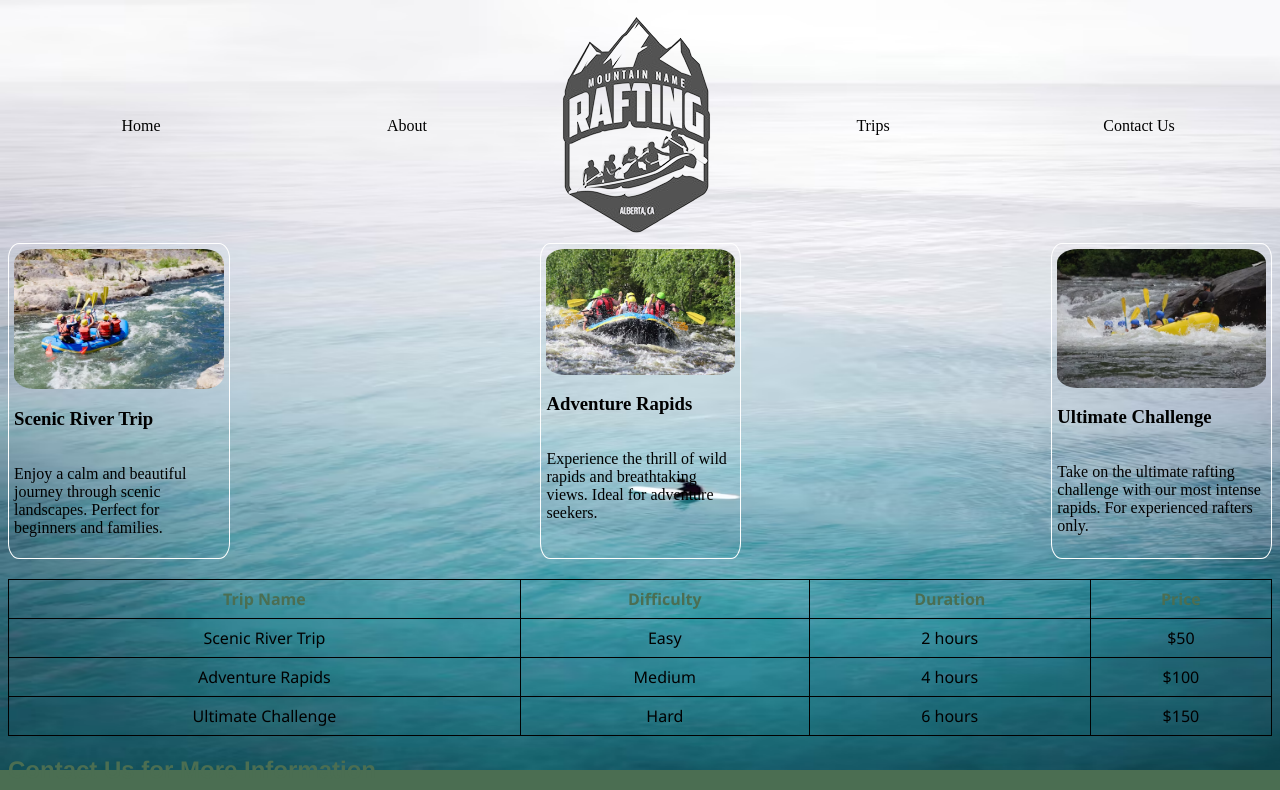
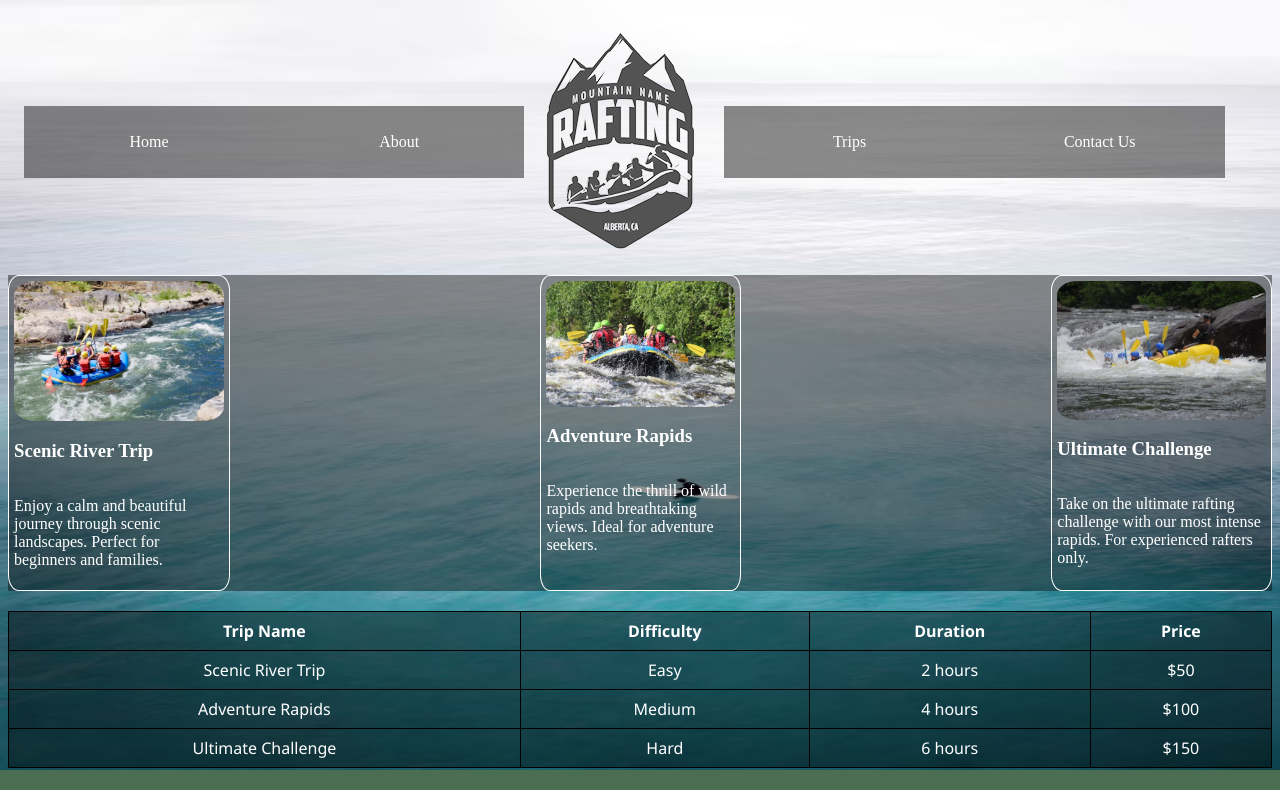
Before and after one commit to Gabi3312/wdd130, a plain HTML site: page wwr/trips.html in a window 1280 px wide. Shown: the top 790 px of the page. Drawn offline with Linux system fonts and the light colour scheme.

Commit message:
home page

```diff
--- a/wwr/styles/contact.css
+++ b/wwr/styles/contact.css
@@ -28,26 +28,30 @@ header h1 {
 
 
 nav {
-    display: flex;
+    display:flex;
     justify-content: space-between;
     align-items: center;
     border: none;
-    background-color: #8ba59094;
+    padding: 1rem;
+    width: 95%;
+    height: 95%;
 
+    }
+
+  nav a {
+    color: #000000b9;
+    text-decoration: none;
+    list-style: none;
+    width: 200px;
+    padding: 27px;
+    background-color: #ffffff9c;
   }
 
-nav a {
-      color: rgb(255, 255, 255);
-      padding: 2rem;
-      text-decoration: none;
-      display:  block;
-      width: 256px;
-
-
-}
-
+  nav img  {
+    background-color: rgba(255, 255, 255, 0);
+  }
 nav :hover {
-    color: #ffffff;
+    color: #000000;
     transform: scale(1.10);
   }
 
@@ -94,8 +98,8 @@ nav :hover {
 
 #company-info p {
     text-align:justify;
-    color: #ccc;
-    background-color: #16191b8a;
+    color: #ffffff;
+    background-color: #16191b75;
 
 }
 
@@ -123,13 +127,18 @@ nav :hover {
     background-color: #16191b8a;
     color: #ffffff;
 }
+
+.employee p {
+    color: #000000;
+    background-color: #ccc;
+}
 .contact-form {
     width: 650px;
     margin: 0 auto;
     padding: 1rem;
     border: 1px solid rgba(0, 0, 0, 0.1);
     border-radius: 0.5rem;
-    background-color: transparent;
+    background-color: rgba(0, 0, 0, 0.5);
 }
 
 
@@ -143,7 +152,7 @@ nav :hover {
     padding: 5px;
     border: 1px solid #ccc;
     border-radius: 5px;
-    background-color: #c5c5c577;
+    background-color: #c5c5c5d5;
 }
 
 fieldset {
--- a/wwr/styles/rafting.css
+++ b/wwr/styles/rafting.css
@@ -22,9 +22,14 @@ body {
   }
 
   h2, h3, h4, h5, h6 {
-    color:#ccc;
+    color:#000000;
     padding: 20px 0;
-    text-shadow: 3px 3px 1px rgb(160, 158, 158);
+
+  }
+
+  h2 {
+    background-color: #ffffff83;
+    text-align: center;
   }
 
   h1 {
@@ -54,18 +59,21 @@ nav {
 }
 
 nav a {
-    color: rgb(255, 255, 255);
+    color: #000000;
     text-decoration: none;
 	  list-style: none;
-    width: 230px;
-    padding: 1rem;
-
-
+    width: 200px;
+    padding: 27px;
+    background-color: #ffffff73;
 
   }
 
+nav a img  {
+   background-color: rgba(255, 255, 255, 0.199);
+}
+
 nav :hover {
-  color: #000000;
+  color: #ffffff;
   transform: scale(1.10);
 
 
@@ -155,8 +163,9 @@ figure {
   display: flex;
   flex-direction: column;
   padding: 5px;
-  max-width: 220px;
+  width: 220px;
   margin: auto;
+  border-radius: 5%;
 }
 
 .img-history {
@@ -165,7 +174,7 @@ figure {
 }
 
 figcaption {
-  background-color: #222;
+  background-color: rgba(0, 0, 0, 0.616);
   color: #fff;
   font: italic smaller sans-serif;
   padding: 3px;
@@ -222,7 +231,7 @@ figcaption {
 
 .column-left {
   width: 90%;
-  background-color: rgba(245, 245, 245, 0.247);
+  background-color: rgba(0, 0, 0, 0.438);
 
 }
 
@@ -233,7 +242,7 @@ figcaption {
 }
 
 .column-left strong {
-  color: #000000;
+  color: #ffffff;
 }
 
 
@@ -253,7 +262,7 @@ transform: scale(1.07);
 }
 
 
-.galeria {
+.gallery {
   border-radius: 10%;
   display: flex;
   justify-content: space-between;
@@ -262,24 +271,24 @@ transform: scale(1.07);
   opacity: .8;
 }
 
-.galeria :hover {
+.gallery :hover {
 cursor: crosshair;
 opacity: 1;
 filter: contrast(120%);
 transform: scale(1.05);
 }
 
-.foto {
+.photo {
   margin: 0 10px; /* Ajusta el espacio entre las fotos según necesites */
 }
 
-.foto img {
+.photo img {
   width: 100%; /* Ajusta el ancho según necesites */
   height: auto;
   border-radius: 10%;
 }
 
-.foto p {
+.photo p {
   text-align: center;
   border-radius: 10%;
 }
--- a/wwr/styles/trip.css
+++ b/wwr/styles/trip.css
@@ -24,31 +24,35 @@ header h1 {
 
  h2 {
 
-    color: #4b6e52;
+    color: #000000;
     font-family: 'Franklin Gothic Medium', 'Arial Narrow', Arial, sans-serif;
 }
 
 
 nav {
-    display: flex;
-    justify-content: space-between;
-    align-items: center;
-    border: none;
-    background-color: transparent;
-
+  display:flex;
+  justify-content: space-between;
+  align-items: center;
+  border: none;
+  padding: 1rem;
+  width: 95%;
+  height: 95%;
 
   }
 
 nav a {
-      color: rgb(0, 0, 0);
-      padding: 2rem;
-      text-decoration: none;
-      display:  block;
-      width: 256px;
+  color: #ffffff;
+  text-decoration: none;
+  list-style: none;
+  width: 200px;
+  padding: 27px;
+  background-color: #00000073;
+}
 
+nav img  {
+  background-color: transparent;
+}
 
-
-}
 
 
 nav :hover {
@@ -178,6 +182,7 @@ footer {
   /* Estilo para resaltar y agrandar al pasar el mouse */
   footer a:hover img {
     transform: scale(1.2); /* Aumenta el tamaño en un 20% */
+
   }
 
   #trips {
@@ -185,12 +190,14 @@ footer {
     flex-wrap: nowrap; /* Evita que las imágenes se envuelvan a la siguiente línea */
     overflow-x: auto; /* Permite desplazar las imágenes horizontalmente */
     margin-bottom: 20px; /* Añade un margen al final para separar de otros elementos */
+
   }
 
   .trips {
-    color: #000000;
+    color: #ffffff;
     display: flex;
     gap: 310px; /* Espacio entre las imágenes */
+    background-color: #0000006b;
   }
 
 
@@ -202,11 +209,13 @@ footer {
     height: auto; /* Permite que la altura se ajuste proporcionalmente al ancho */
     border-radius: 10%;
 
+
   }
 
   .trips img:hover {
     transform: scale(1.10);
     border-radius: 10%;
+
   }
 
 
@@ -243,6 +252,7 @@ footer {
     width: 100%;
     border-collapse: collapse;
     margin: 20px 0;
+    background-color: #0000006b;
   }
 
   .trips-table th, .trips-table td {
@@ -255,15 +265,21 @@ footer {
 
   .trips-table th {
     background-color: transparent;
-    color: #4b6e52;
+    color: #ffffff;
+  }
+
+  .trips-table tr {
+    color: #ffffff;
   }
 
 
   .Contact-Us {
-    color: #000000;
+    color: #ffffff;
     display: flex;
     flex-direction: row;
     align-items: center;
+    background-color: #0000009d;
+
 
   }
 
@@ -285,7 +301,7 @@ footer {
 
 
   .Contact-Us {
-    background-color: transparent;
+    background-color: rgba(0, 0, 0, 0.363);
   }
 
   body {
--- a/wwr/trips.html
+++ b/wwr/trips.html
@@ -28,12 +28,12 @@
 
   <div class="backround">
 
-    <img src="images/heroimage.avif" type="image/avif" width="1370" height="770">
+    <img src="images/heroimage.avif"  width="1370" height="770" alt="backround">
 
   </div>
 
 
-    <section id="trips">
+    <section id="trips" tabindex="0">
       <div class="trips">
         <figure>
             <img src="images/trip-1.jpeg" alt="Scenic River Trip">
```
Also changed, not shown: wwr/about.html (+19 -17 lines), wwr/contact.html (+6 -6 lines), wwr/index.html (+1 -1 lines).
